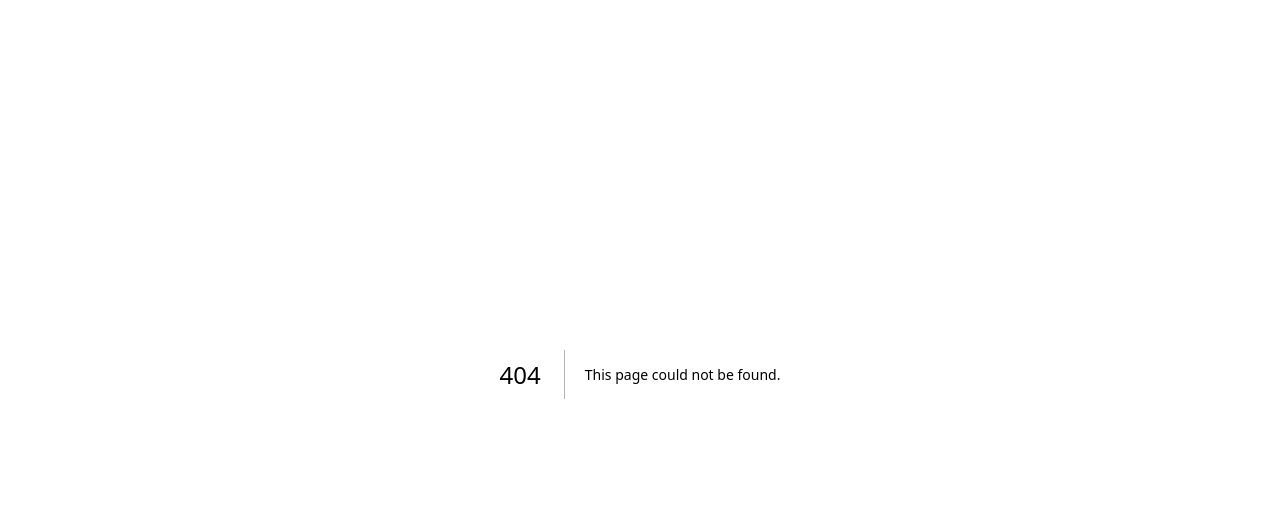
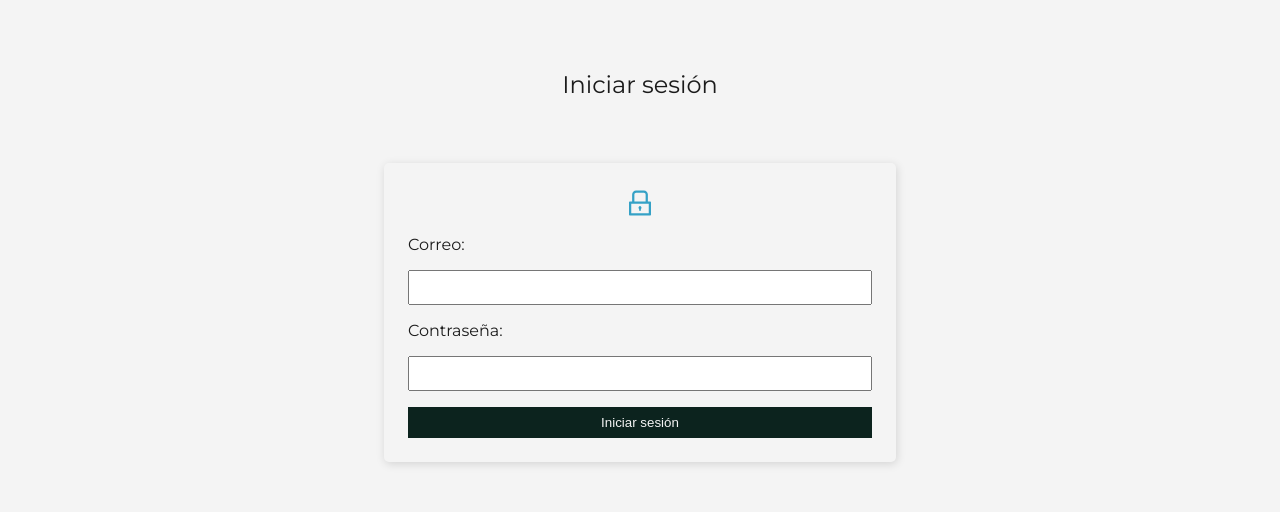
Before and after one commit to ricardoggz/himfg-cursos-website, a Next.js app: page /userlogin in a window 1280 px wide. Before the commit this address had no page. Shown: the part 256-768 px from the top of the page. Built offline with nearby package versions, Linux system fonts and the light colour scheme.

Commit message:
[add]: new page to user login

```diff
--- /dev/null
+++ b/src/pages/userlogin.js
@@ -0,0 +1,19 @@
+import { Container, Login, Title } from '../components'
+const UserLogin = ()=>{
+    return (
+        <Container>
+            <Title>
+                Iniciar sesión
+            </Title>
+            <Login>
+                <label>Correo:</label>
+                <input type='email' required/>
+                <label>Contraseña:</label>
+                <input type='password' required/>
+                <button>Iniciar sesión</button>
+            </Login>
+        </Container>
+    )
+}
+
+export default UserLogin
```
